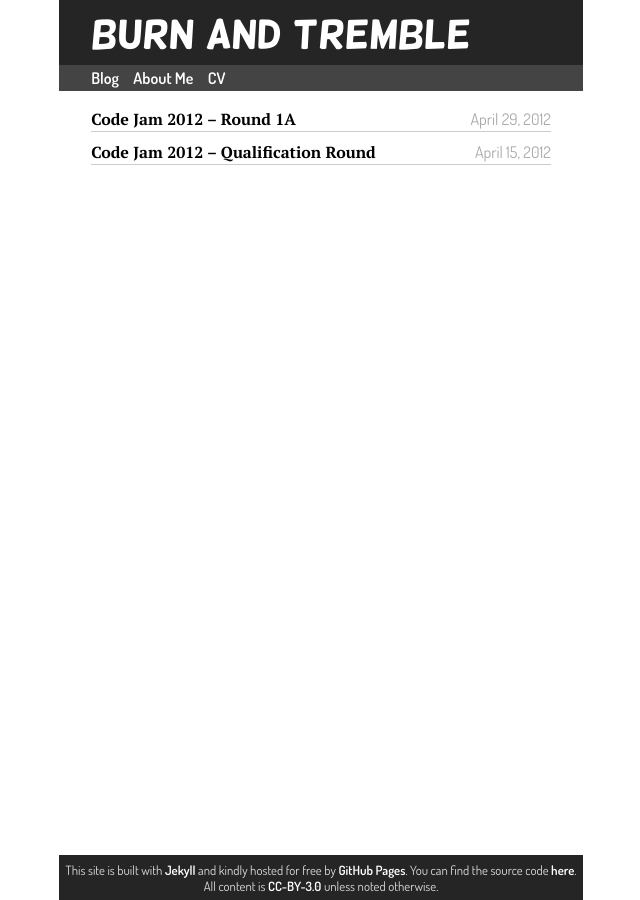
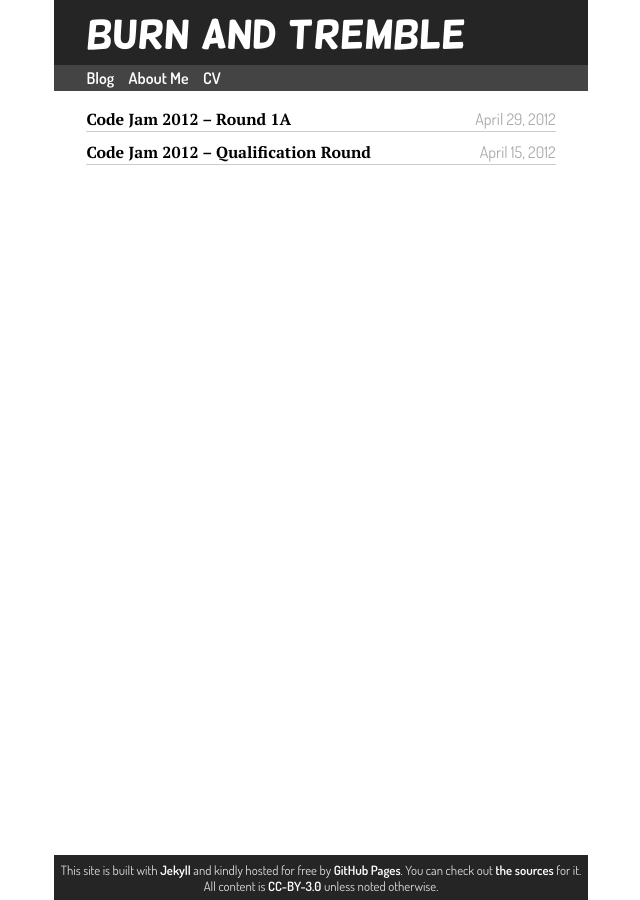
Before and after one commit to hermannloose/hermannloose.github.com, a Jekyll site: the page built from index.html, in a window 1280 px wide. Shown: the whole page, without its empty margins (319-959 px from the left). Built offline with Jekyll 4.4.1, drawn with Linux system fonts in a browser that asks for light colours.

Commit message:
Tweak links in footer.

```diff
--- a/_includes/footer.html
+++ b/_includes/footer.html
@@ -2,13 +2,11 @@
 
 <p>This site is built with <a href="https://github.com/mojombo/jekyll"
   target="_blank">Jekyll</a> and kindly hosted for free by <a
-  href="http://pages.github.com" target="_blank">GitHub Pages</a>. You can find
-the source code <a
-  href="https://github.com/hermannloose/hermannloose.github.com"
-  target="_blank">here</a>.</p>
+  href="http://pages.github.com" target="_blank">GitHub Pages</a>. You can
+check out <a href="https://github.com/hermannloose/hermannloose.github.com"
+  target="_blank">the sources</a> for it.</p>
 
-</p>All content is <a
-href="http://creativecommons.org/licenses/by/3.0/">CC-BY-3.0</a> unless noted
-otherwise.</p>
+</p>All content is <a href="http://creativecommons.org/licenses/by/3.0/"
+target="_blank">CC-BY-3.0</a> unless noted otherwise.</p>
 
 </footer>
```
